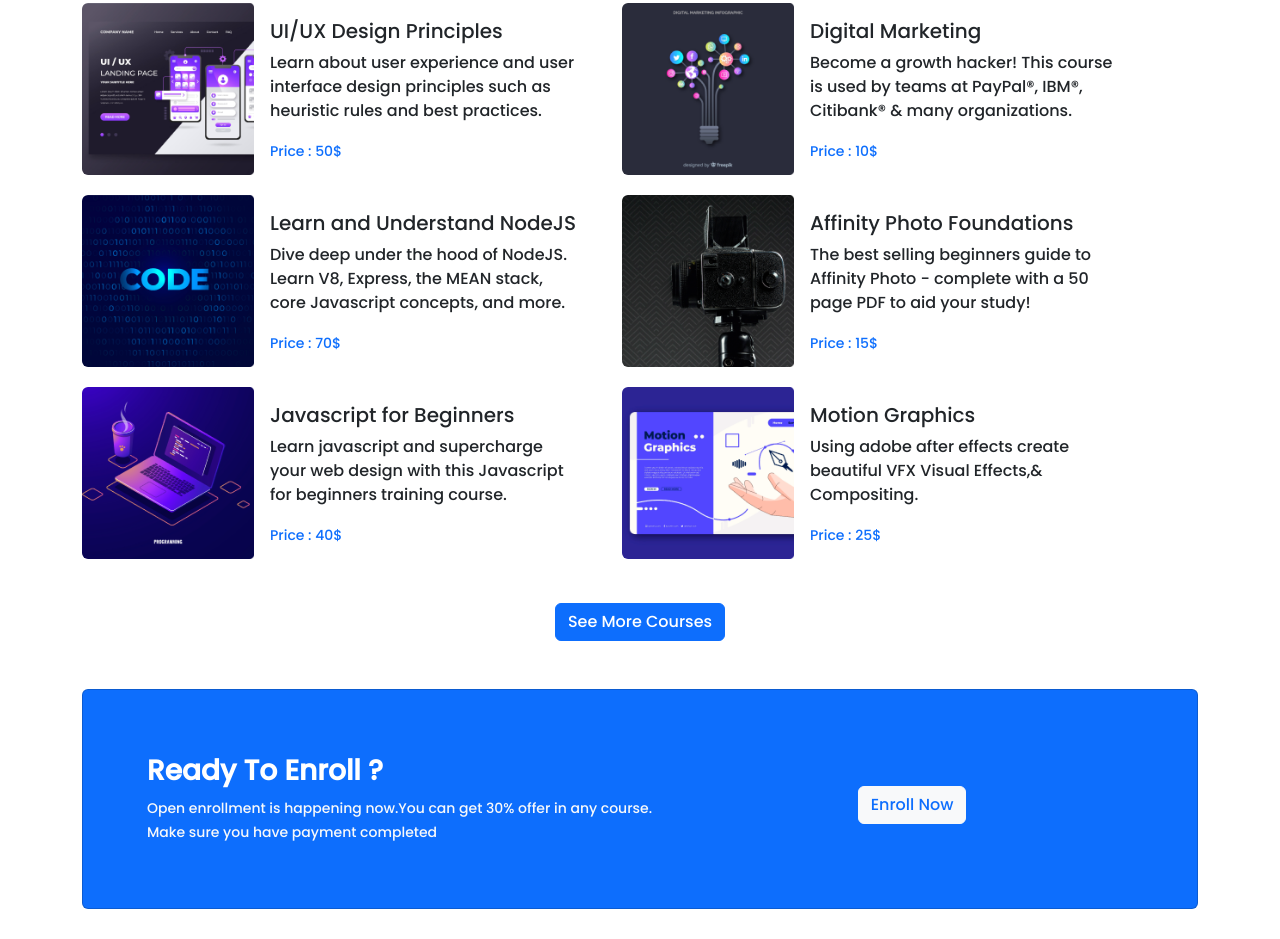
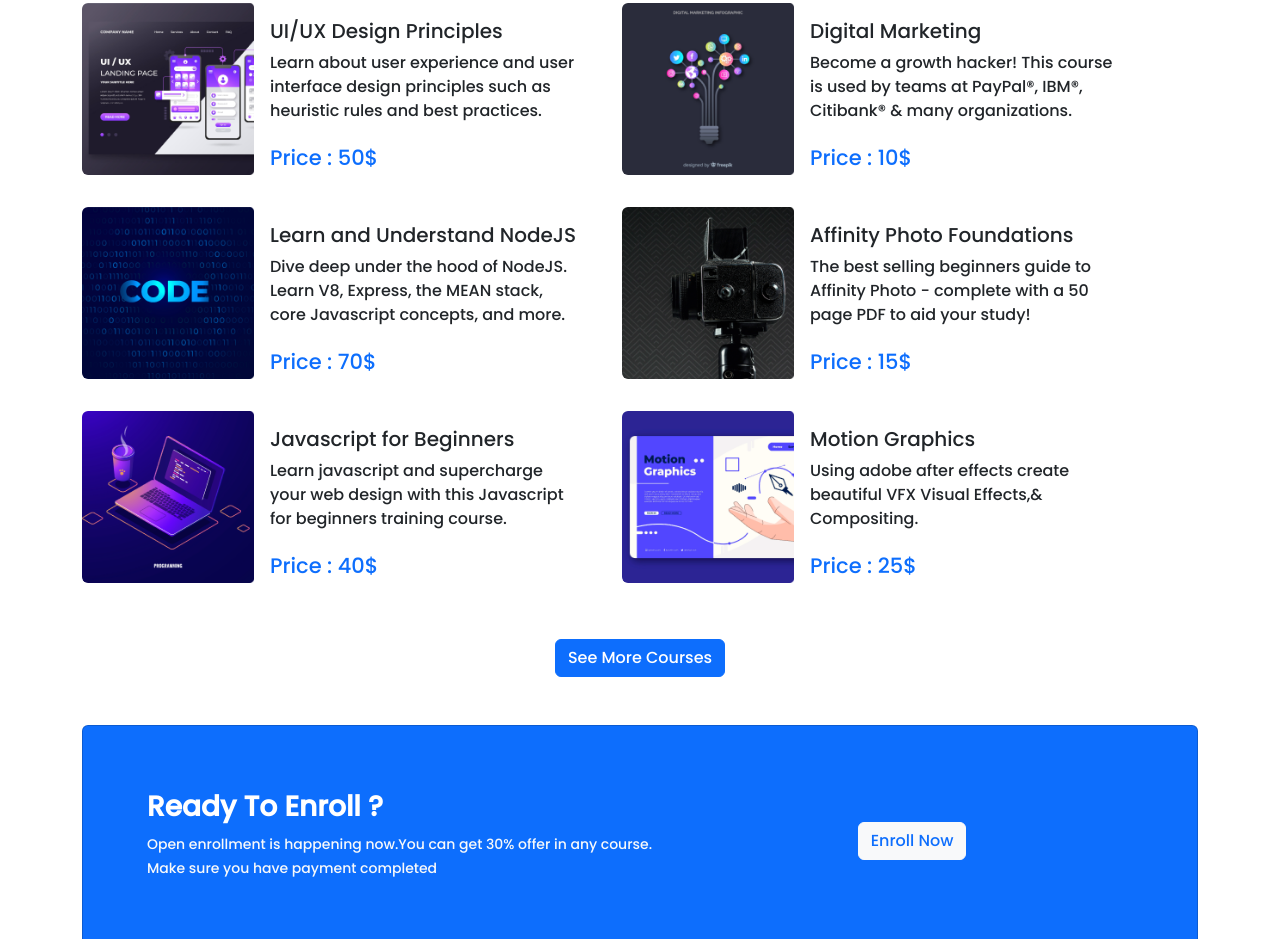
Before and after one commit to jahidhasan8/Elearning, a plain HTML site: page index.html in a window 1280 px wide. Shown: the part 945-1884 px from the top of the page. Drawn offline with nearby package versions, Linux system fonts and the light colour scheme.

Commit message:
course list section modified

```diff
--- a/index.html
+++ b/index.html
@@ -157,7 +157,7 @@
                                 <h5 class="card-title">UI/UX Design Principles</h5>
                                 <p class="card-text">Learn about user experience and user interface design principles
                                     such as heuristic rules and best practices.</p>
-                                <p class="card-text"><small class=" text-primary">Price : 50$</small></p>
+                                <p class="card-text fs-4"><small class=" text-primary">Price : 50$</small></p>
                             </div>
                         </div>
                     </div>
@@ -173,7 +173,7 @@
                                 <h5 class="card-title">Learn and Understand NodeJS</h5>
                                 <p class="card-text">Dive deep under the hood of NodeJS. Learn V8, Express, the MEAN
                                     stack, core Javascript concepts, and more.</p>
-                                <p class="card-text"><small class=" text-primary">Price : 70$</small></p>
+                                <p class="card-text fs-4"><small class=" text-primary">Price : 70$</small></p>
                             </div>
                         </div>
                     </div>
@@ -189,7 +189,7 @@
                                 <h5 class="card-title">Javascript for Beginners</h5>
                                 <p class="card-text">Learn javascript and supercharge your web design with this
                                     Javascript for beginners training course.</p>
-                                <p class="card-text"><small class=" text-primary">Price : 40$</small></p>
+                                <p class="card-text fs-4"><small class=" text-primary">Price : 40$</small></p>
                             </div>
                         </div>
                     </div>
@@ -207,7 +207,7 @@
                                 <h5 class="card-title">Digital Marketing</h5>
                                 <p class="card-text">Become a growth hacker! This course is used by teams at PayPal®,
                                     IBM®, Citibank® & many organizations.</p>
-                                <p class="card-text"><small class=" text-primary">Price : 10$</small></p>
+                                <p class="card-text fs-4"><small class=" text-primary">Price : 10$</small></p>
                             </div>
                         </div>
                     </div>
@@ -223,7 +223,7 @@
                                 <h5 class="card-title">Affinity Photo Foundations</h5>
                                 <p class="card-text">The best selling beginners guide to Affinity Photo - complete with
                                     a 50 page PDF to aid your study!</p>
-                                <p class="card-text"><small class=" text-primary">Price : 15$</small></p>
+                                <p class="card-text fs-4"><small class=" text-primary">Price : 15$</small></p>
                             </div>
                         </div>
                     </div>
@@ -239,7 +239,7 @@
                                 <h5 class="card-title">Motion Graphics</h5>
                                 <p class="card-text">Using adobe after effects create beautiful VFX Visual Effects,&
                                     Compositing.</p>
-                                <p class="card-text"><small class=" text-primary">Price : 25$</small></p>
+                                <p class="card-text fs-4"><small class=" text-primary">Price : 25$</small></p>
                             </div>
                         </div>
                     </div>
```
